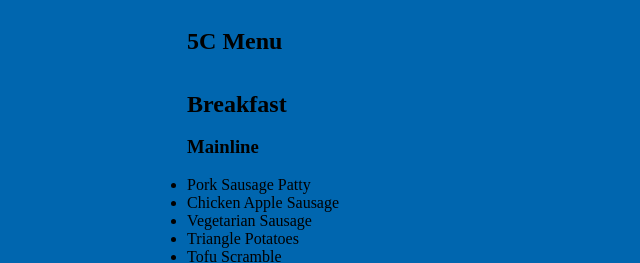
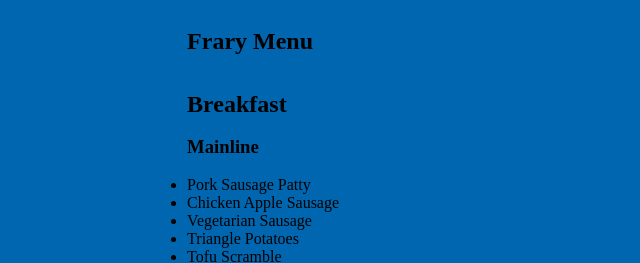
Before and after one commit to och1ro/hackathon_project, a website: page index.html in a window 1280 px wide. Shown: the top 263 px of the page, 327-967 px from the left. Drawn offline with Linux system fonts and the light colour scheme.

Commit message:
Update index.html

```diff
--- a/index.html
+++ b/index.html
@@ -33,7 +33,7 @@
 
     <div class="menu-container">
             <br>
-            <h2>5C Menu</h2>
+            <h2>Frary Menu</h2>
             <br>
             <br>
             <h2>Breakfast</h2>
```
